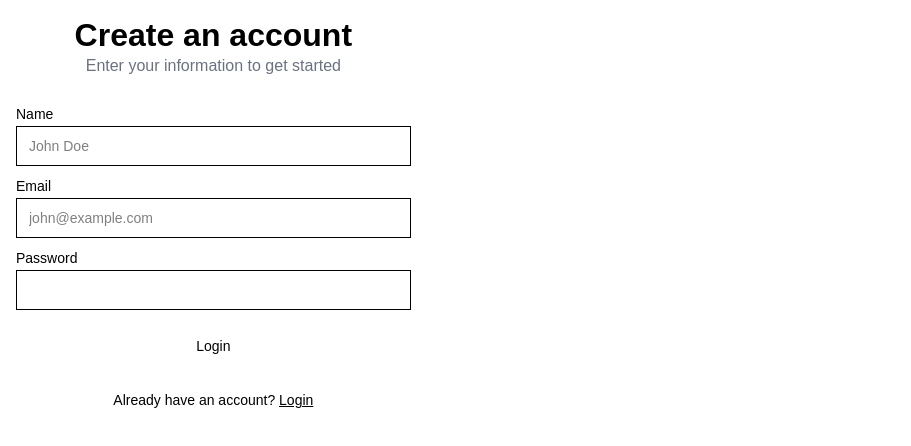
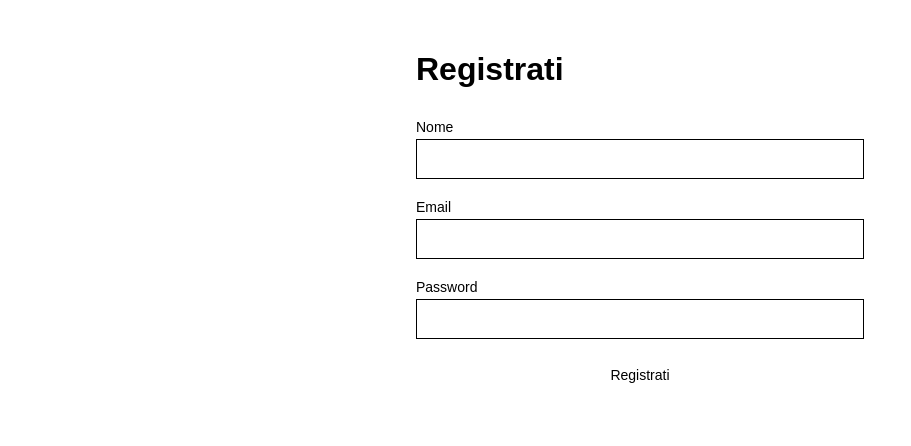
Before and after one commit to giaba90/grow-cms, a Next.js app: page /signup in a window 1280 px wide. Shown: the top 446 px of the page, without its empty margins (0-911 px from the left). Built offline with nearby package versions, Linux system fonts and the light colour scheme.

Commit message:
fix signup form

```diff
--- a/src/app/components/auth/sign-in.tsx
+++ b/src/app/components/auth/sign-in.tsx
@@ -22,10 +22,30 @@ export function SignIn() {
     const password = formData.get("password") as string;
 
     try {
-      const response = await authClient.signIn.email({ email, password });
-      console.log(response);
-      if (response?.error) {
-        setError(response.error.message || "Errore durante l'autenticazione");
+      const { data, error } = await authClient.signIn.email({
+        /**
+         * The user email
+         */
+        email,
+        /**
+         * The user password
+         */
+        password,
+        /**
+         * A URL to redirect to after the user verifies their email (optional)
+         */
+        callbackURL: "/dashboard",
+        /**
+         * remember the user session after the browser is closed.
+         * @default true
+         */
+        rememberMe: false
+      }, {
+        //callbacks
+      })
+      console.log(data);
+      if (error) {
+        setError(error.message || "Errore durante l'autenticazione");
         return;
       }
 
--- a/src/app/prisma/seed.ts
+++ /dev/null
@@ -1,39 +0,0 @@
-import { PrismaClient } from '@prisma/client'
-import bcrypt from 'bcryptjs';
-
-const prisma = new PrismaClient()
-
-async function main() {
-    const plainPassword = 'password123'
-
-    const hashedPassword = await bcrypt.hash(plainPassword, 10);
-
-    const user = await prisma.user.upsert({
-        where: { email: 'demo@example.com' },
-        update: {},
-        create: {
-            id: 'user-1',
-            name: 'Demo User',
-            email: 'demo@example.com',
-            emailVerified: false,
-            password: hashedPassword,
-            image: null,
-            createdAt: new Date(),
-            updatedAt: new Date(),
-        },
-    })
-
-    console.log(`✅ Utente creato:
-  Email: ${user.email}
-  Password: ${plainPassword}
-  ID: ${user.id}`)
-}
-
-main()
-    .catch(e => {
-        console.error('❌ Errore nel seed:', e)
-        process.exit(1)
-    })
-    .finally(async () => {
-        await prisma.$disconnect()
-    })
--- a/src/app/signup/form.tsx
+++ /dev/null
@@ -1,61 +0,0 @@
-"use client";
-
-import { useFormState, useFormStatus } from "react-dom";
-import { Button } from "@/app/components/ui/button";
-import { Input } from "@/app/components/ui/input";
-import { Label } from "@/app/components/ui/label";
-
-async function signup(): Promise<SignupState> {
-  // Your signup logic here
-  return { errors: { name: "Not implemented" } };
-}
-
-export function SignupForm() {
-  const [state, action] = useFormState<SignupState, FormData>(signup, {});
-
-  return (
-    <form action={action}>
-      <div className="flex flex-col gap-2">
-        <div>
-          <Label htmlFor="name">Name</Label>
-          <Input id="name" name="name" placeholder="John Doe" />
-        </div>
-        {state?.errors?.name && (
-          <p className="text-sm text-red-500">{state.errors.name}</p>
-        )}
-        <div>
-          <Label htmlFor="email">Email</Label>
-          <Input id="email" name="email" placeholder="john@example.com" />
-        </div>
-        {state?.errors?.email && (
-          <p className="text-sm text-red-500">{state.errors.email}</p>
-        )}
-        <div>
-          <Label htmlFor="password">Password</Label>
-          <Input id="password" name="password" type="password" />
-        </div>
-        {state?.errors?.password && (
-          <div className="text-sm text-red-500">
-            <p>Password must:</p>
-            <ul>
-              {state.errors.password.map((error) => (
-                <li key={error}>- {error}</li>
-              ))}
-            </ul>
-          </div>
-        )}
-        <SignupButton />
-      </div>
-    </form>
-  );
-}
-
-export function SignupButton() {
-  const { pending } = useFormStatus();
-
-  return (
-    <Button aria-disabled={pending} type="submit" className="mt-2 w-full">
-      {pending ? "Submitting..." : "Login"}
-    </Button>
-  );
-}
--- a/src/app/signup/page.tsx
+++ b/src/app/signup/page.tsx
@@ -1,21 +1,103 @@
-import Link from "next/link";
-import { SignupForm } from "./form";
-export default function Page() {
+"use client";
+
+import { useState } from "react";
+import { useRouter } from "next/navigation";
+import { Input } from "@/app/components/ui/input";
+import { Button } from "@/app/components/ui/button";
+import { Label } from "@/app/components/ui/label";
+
+export default function SignUpPage() {
+  const [form, setForm] = useState({
+    name: "",
+    email: "",
+    password: "",
+  });
+
+  const [loading, setLoading] = useState(false);
+  const [error, setError] = useState<string | null>(null);
+  const router = useRouter();
+
+  const handleChange = (e: React.ChangeEvent<HTMLInputElement>) => {
+    setForm((prev) => ({ ...prev, [e.target.name]: e.target.value }));
+  };
+
+  const handleSubmit = async (e: React.FormEvent) => {
+    e.preventDefault();
+    setLoading(true);
+    setError(null);
+
+    try {
+      const res = await fetch("/api/auth/sign-up/email", {
+        method: "POST",
+        headers: {
+          "Content-Type": "application/json",
+        },
+        body: JSON.stringify(form),
+      });
+
+      const json = await res.json();
+
+      if (!res.ok) {
+        setError(json.error?.message || "Errore nella registrazione.");
+        return;
+      }
+
+      // Registrazione ok → redirect al dashboard/login
+      router.push("/dashboard");
+    } catch (err) {
+      console.error(err);
+      setError("Errore inatteso.");
+    } finally {
+      setLoading(false);
+    }
+  };
+
   return (
-    <div className="flex flex-col p-4 lg:w-1/3">
-      <div className="text-center">
-        <h1 className="text-3xl font-bold">Create an account</h1>
-        <p className="text-gray-500">Enter your information to get started</p>
-      </div>
-      <div className="mt-6">
-        <SignupForm />
-      </div>
-      <div className="mt-6 text-center text-sm">
-        Already have an account?{" "}
-        <Link className="underline" href="/login">
-          Login
-        </Link>
-      </div>
+    <div className="max-w-md mx-auto mt-12 space-y-6">
+      <h1 className="text-2xl font-bold">Registrati</h1>
+      <form onSubmit={handleSubmit} className="space-y-4">
+        <div>
+          <Label htmlFor="name">Nome</Label>
+          <Input
+            id="name"
+            name="name"
+            value={form.name}
+            onChange={handleChange}
+            required
+          />
+        </div>
+
+        <div>
+          <Label htmlFor="email">Email</Label>
+          <Input
+            id="email"
+            name="email"
+            type="email"
+            value={form.email}
+            onChange={handleChange}
+            required
+          />
+        </div>
+
+        <div>
+          <Label htmlFor="password">Password</Label>
+          <Input
+            id="password"
+            name="password"
+            type="password"
+            value={form.password}
+            onChange={handleChange}
+            required
+            minLength={8}
+          />
+        </div>
+
+        {error && <p className="text-red-500 text-sm">{error}</p>}
+
+        <Button type="submit" className="w-full" disabled={loading}>
+          {loading ? "Registrazione in corso..." : "Registrati"}
+        </Button>
+      </form>
     </div>
   );
 }
--- a/src/auth/auth.ts
+++ b/src/auth/auth.ts
@@ -1,12 +1,12 @@
 import { betterAuth } from "better-auth";
 import prisma from "@/app/prisma/client";
-//import { prismaAdapter } from "./prismaAdapter";
 import { prismaAdapter } from "better-auth/adapters/prisma";
 import bcrypt from "bcryptjs";
 
 export const auth = betterAuth({
     database: prismaAdapter(prisma, {
         provider: "postgresql", // or "mysql", "postgresql", ...etc
+        debugLogs: true, // Set to true to enable debug logs
     }),
     emailAndPassword: {
         enabled: true,
@@ -14,15 +14,17 @@ export const auth = betterAuth({
         requireEmailVerification: false,
         minPasswordLength: 8,
         maxPasswordLength: 128,
-        autoSignIn: true,
+        autoSignIn: false,
         password: {
             hash: async (password: string) => {
                 const salt = await bcrypt.genSalt(10);
                 return await bcrypt.hash(password, salt);
             },
             verify: async ({ hash, password }) => {
+                console.log('password:', password);
+                console.log('hash:', hash);
                 return await bcrypt.compare(password, hash);
-            },
+            }
         },
     },
     session: {
```
Also changed, not shown: 1 other file (tests, documents, lock files or other folders).
